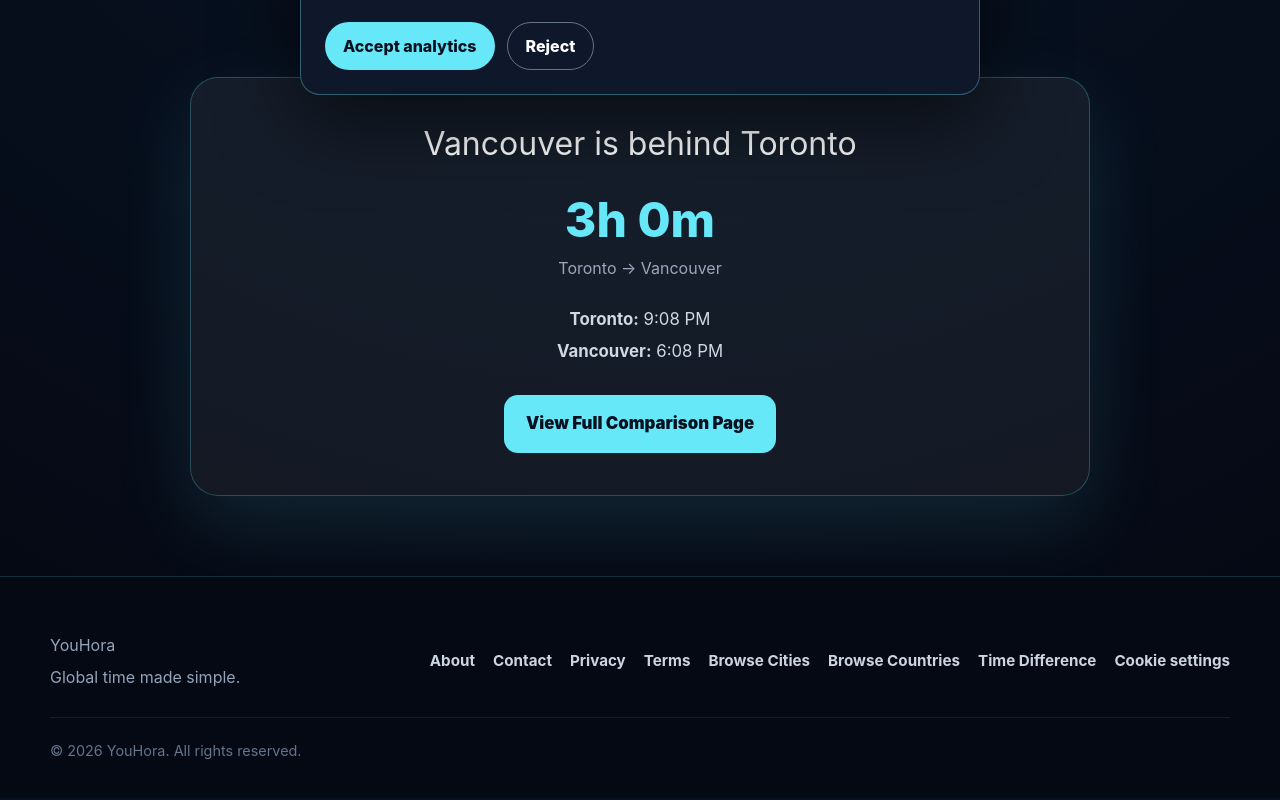
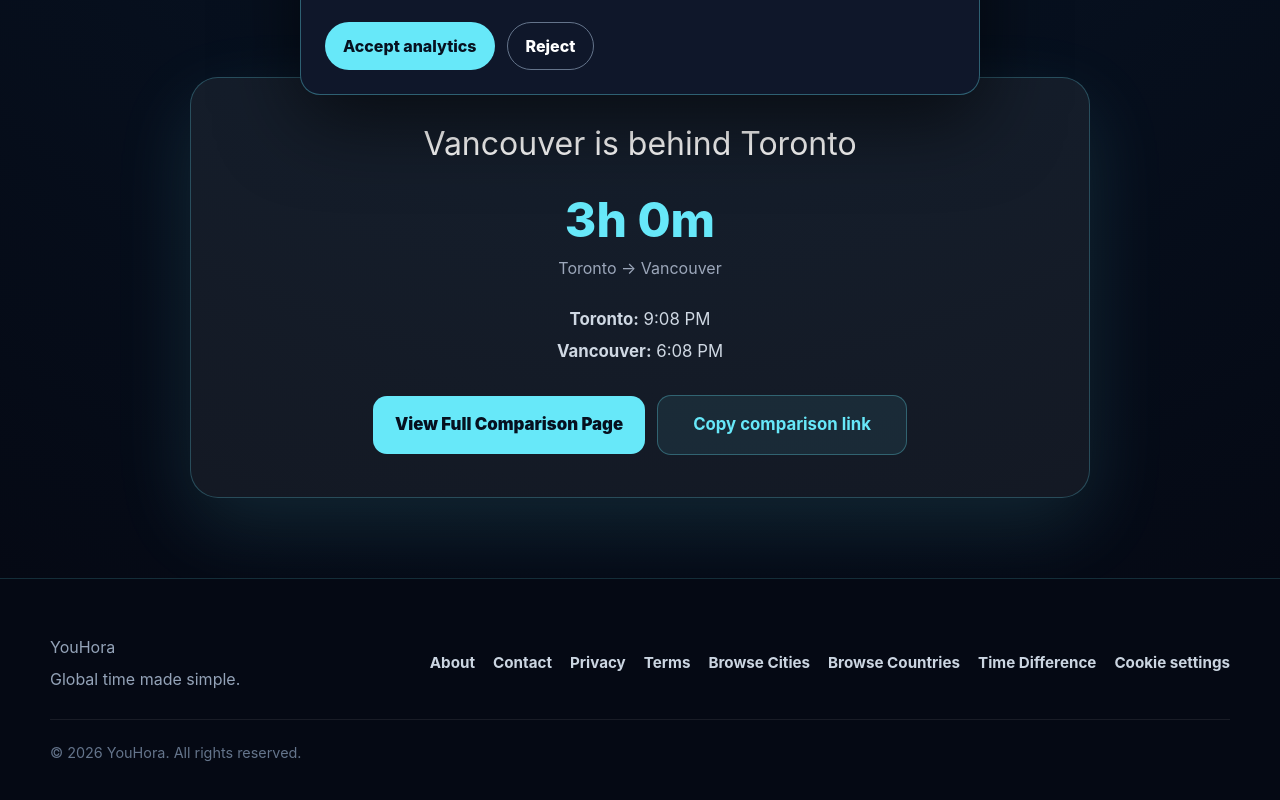
Before and after one commit to imranjp-hash/worldtick, a React (Vite) app: page /time-difference in a window 1280 px wide. Shown: the part 687-1487 px from the top of the page. Built offline with nearby package versions, Linux system fonts and the light colour scheme.

Commit message:
feat(time-difference): add copy comparison link

```diff
--- a/src/pages/TimeDifferencePage.jsx
+++ b/src/pages/TimeDifferencePage.jsx
@@ -1,4 +1,4 @@
-import { useRef } from "react";
+import { useLayoutEffect, useRef, useState } from "react";
 import { Link, useLocation, useNavigate } from "react-router-dom";
 import { cities } from "../data/cities";
 import StructuredData from "../components/StructuredData";
@@ -33,6 +33,64 @@ export default function TimeDifferencePage() {
   const { fromCity, toCity } = resolvedPair;
   const activePair = useRef(null);
   const now = useNow();
+  const comparisonUrl = getSiteUrl(`/time-difference?${new URLSearchParams({
+    from: fromCity.slug,
+    to: toCity.slug,
+  })}`);
+  const [copyFeedback, setCopyFeedback] = useState({ url: comparisonUrl, message: "" });
+  const copyPending = useRef(false);
+  const copyScope = useRef(null);
+  const copyResetTimer = useRef(null);
+
+  // Reset with the rendered pair, including a return to a previously copied pair.
+  if (copyFeedback.url !== comparisonUrl) {
+    setCopyFeedback({ url: comparisonUrl, message: "" });
+  }
+
+  useLayoutEffect(() => {
+    const scope = { active: true };
+    copyScope.current = scope;
+
+    return () => {
+      scope.active = false;
+      window.clearTimeout(copyResetTimer.current);
+    };
+  }, [comparisonUrl]);
+
+  async function handleCopyComparisonLink() {
+    const scope = copyScope.current;
+    if (copyPending.current || !scope?.active) {
+      return;
+    }
+
+    copyPending.current = true;
+    window.clearTimeout(copyResetTimer.current);
+    setCopyFeedback({ url: comparisonUrl, message: "" });
+    let message = "Copy failed";
+
+    try {
+      if (typeof navigator.clipboard?.writeText === "function") {
+        await navigator.clipboard.writeText(comparisonUrl);
+        message = "Link copied";
+      }
+    } catch {
+      // Clipboard availability and permission failures use the same brief feedback.
+    } finally {
+      copyPending.current = false;
+    }
+
+    if (!scope.active) {
+      return;
+    }
+
+    setCopyFeedback({ url: comparisonUrl, message });
+    copyResetTimer.current = window.setTimeout(() => {
+      if (scope.active) {
+        setCopyFeedback({ url: comparisonUrl, message: "" });
+      }
+      copyResetTimer.current = null;
+    }, 2000);
+  }
 
   function getActivePair() {
     // A new router location invalidates any pending pair from the previous visit.
@@ -265,11 +323,20 @@ const toCityTime = formatTimeInZone(toCity.timezone, now, {
   <div>
     <strong>{toCity.name}:</strong> {toCityTime}
   </div>
+  <div
+    style={{
+      display: "flex",
+      flexWrap: "wrap",
+      justifyContent: "center",
+      alignItems: "center",
+      gap: "12px",
+      marginTop: "28px",
+    }}
+  >
   <Link
   to={`/compare/${fromCity.slug}/${toCity.slug}`}
   style={{
     display: "inline-block",
-    marginTop: "28px",
     padding: "13px 22px",
     borderRadius: "14px",
     background: "#67e8f9",
@@ -281,6 +348,28 @@ const toCityTime = formatTimeInZone(toCity.timezone, now, {
 >
   View Full Comparison Page
 </Link>
+    <button
+      type="button"
+      onClick={handleCopyComparisonLink}
+      style={{
+        padding: "13px 22px",
+        minHeight: "44px",
+        width: "min(250px, 100%)",
+        borderRadius: "14px",
+        border: "1px solid rgba(103,232,249,0.3)",
+        background: "rgba(103,232,249,0.08)",
+        color: "#67e8f9",
+        font: "inherit",
+        fontWeight: 700,
+        cursor: "pointer",
+      }}
+    >
+      {copyFeedback.message || "Copy comparison link"}
+    </button>
+  </div>
+  <span className="sr-only" role="status" aria-atomic="true">
+    {copyFeedback.message}
+  </span>
 </div>
         </div>
       </div>
```
Also changed, not shown: 1 other file (tests, documents, lock files or other folders).
